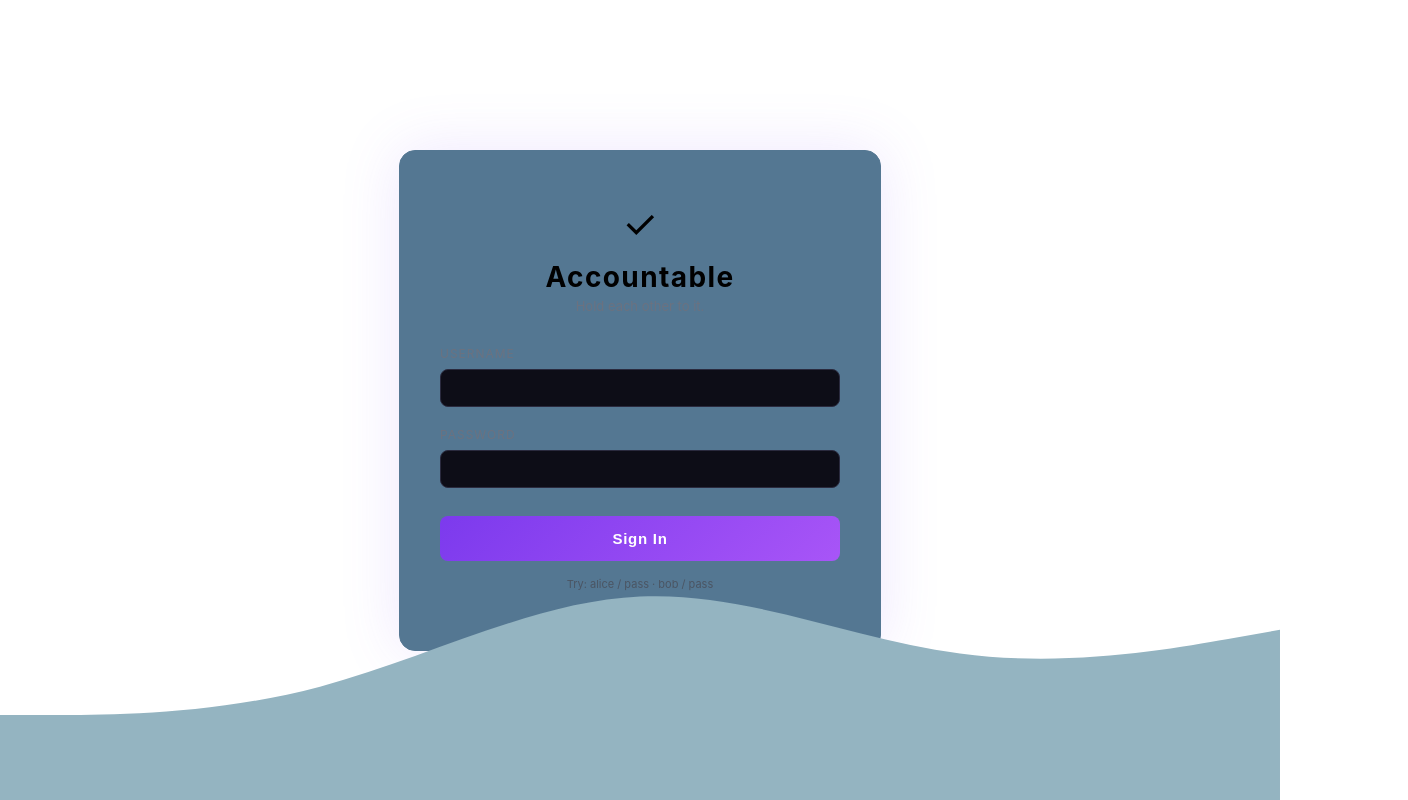
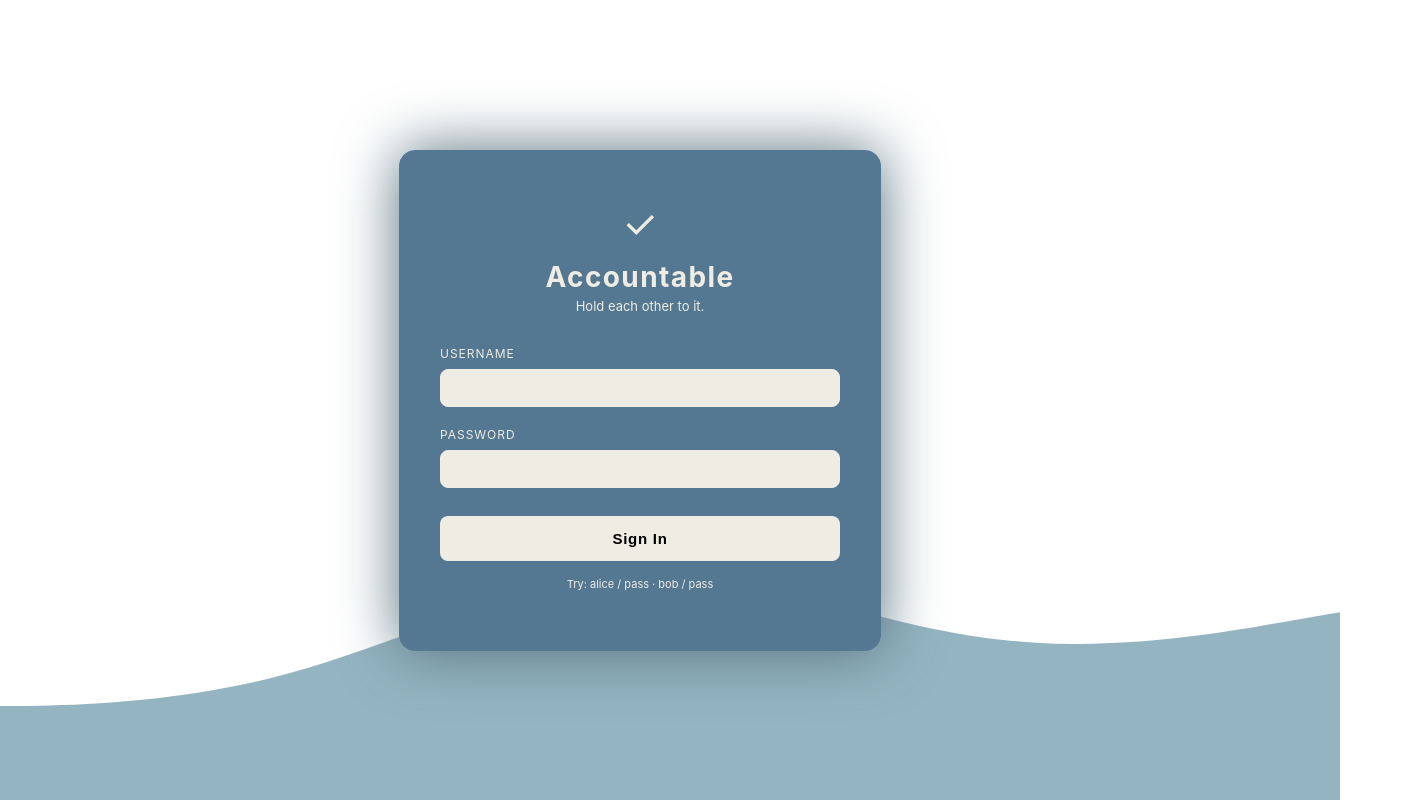
Before and after one commit to jasonuf/sasehacks2026, a React (Create React App) app in the folder frontend/: page / in a window 1280 px wide. Shown: the whole page, 1408 px wide, since content can reach past the window. Built offline with nearby package versions, Linux system fonts and the light colour scheme.

Commit message:
wave animations

```diff
--- a/frontend/src/App.css
+++ b/frontend/src/App.css
@@ -1,3 +1,4 @@
+
 .App {
   text-align: center;
 }
@@ -36,3 +37,13 @@
     transform: rotate(360deg);
   }
 }
+
+@keyframes waveMove {
+  0% {
+    transform: translateX(0);
+  }
+
+  100% {
+    transform: translateX(-100px);
+  }
+}
--- a/frontend/src/App.jsx
+++ b/frontend/src/App.jsx
@@ -1,5 +1,5 @@
 import { useState, useEffect } from "react";
-
+import "./App.css";
 import LoginScreen from "./components/LoginScreen";
 import Navbar from "./components/Navbar";
 import FailureBanner from "./components/FailureBanner";
--- a/frontend/src/components/LoginScreen.jsx
+++ b/frontend/src/components/LoginScreen.jsx
@@ -56,7 +56,11 @@ export default function LoginScreen({ onLogin, error }) {
       </div>
        {/* WAVE GOES HERE */}
       <div style={styles.waveContainer}>
-        <svg xmlns="http://www.w3.org/2000/svg" viewBox="0 0 1440 320">
+        <svg
+          style={styles.waveSvg}
+          xmlns="http://www.w3.org/2000/svg"
+          viewBox="0 0 1440 320"
+        >
           <path
             fill="#94B4C1"
             fillOpacity="1"
--- a/frontend/src/styles/styles.js
+++ b/frontend/src/styles/styles.js
@@ -25,14 +25,17 @@ const styles = {
     padding: "48px 40px",
     width: "100%",
     maxWidth: 400,
-    boxShadow: "0 0 60px rgba(139,92,246,0.15)",
+    boxShadow: "0 0 60px #56707b",
+    position: "relative",
+    zIndex: 2
+
   },
 
   loginLogo: {
     fontSize: 40,
     textAlign: "center",
     marginBottom: 12,
-    color: "#000000",
+    color: "#EFECE3",
   },
 
   loginTitle: {
@@ -40,13 +43,13 @@ const styles = {
     fontSize: 28,
     fontWeight: 700,
     textAlign: "center",
-    color: "#000000",
+    color: "#EFECE3",
     letterSpacing: "0.05em",
   },
 
   loginSub: {
     textAlign: "center",
-    color: "#6b7280",
+    color: "#EFECE3",
     fontSize: 13,
     marginBottom: 32,
     marginTop: 0,
@@ -55,8 +58,8 @@ const styles = {
   loginBtn: {
     width: "100%",
     padding: "14px",
-    background: "linear-gradient(135deg, #7c3aed, #a855f7)",
-    color: "#fff",
+    background: "linear-gradient(135deg, #EFECE3, #EFECE3)",
+    color: "#000000",
     border: "none",
     borderRadius: 8,
     fontSize: 15,
@@ -69,7 +72,7 @@ const styles = {
   hint: {
     textAlign: "center",
     fontSize: 11,
-    color: "#4b5563",
+    color: "#EFECE3",
     marginTop: 16,
   },
 
@@ -86,6 +89,13 @@ const styles = {
   left: 0,
   width: "100%",
   lineHeight: 0,
+  zIndex: 1
+
+},
+
+waveSvg: {
+  width: "110%",
+  animation: "waveMove 8s linear infinite"
 },
 
 loginBg: {
@@ -228,7 +238,7 @@ loginBg: {
   label: {
     display: "block",
     fontSize: 12,
-    color: "#6b7280",
+    color: "#EFECE3",
     marginBottom: 8,
     letterSpacing: "0.08em",
     textTransform: "uppercase",
@@ -236,11 +246,11 @@ loginBg: {
 
   input: {
     width: "100%",
-    background: "#0d0d17",
-    border: "1px solid #2a2a3e",
+    background: "#EFECE3",
+    border: "1px solid #EFECE3",
     borderRadius: 8,
     padding: "10px 14px",
-    color: "#e2e8f0",
+    color: "#000000",
     fontSize: 14,
     boxSizing: "border-box",
     outline: "none",
```
